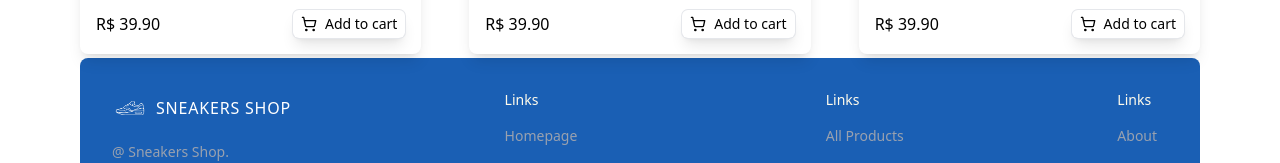
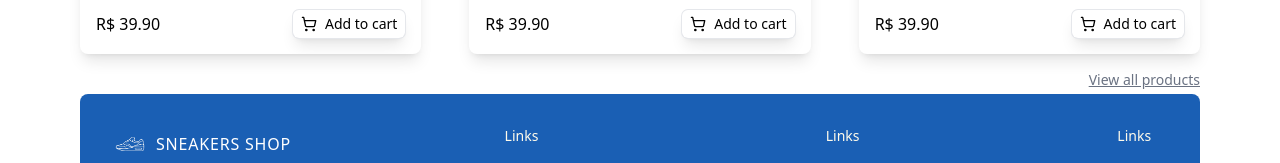
Before and after one commit to matheusrodrivi/Sneakers-e-commerce, a Next.js app: page / in a window 1280 px wide. Shown: the part 2022-2185 px from the top of the page. Built offline with nearby package versions, Linux system fonts and the light colour scheme.

Commit message:
Added: View all products feature

```diff
--- a/src/app/components/ProductList.tsx
+++ b/src/app/components/ProductList.tsx
@@ -3,6 +3,7 @@
 import { ProductsType } from "../types";
 import Categories from "./Categories";
 import ProductCard from "./ProductCard";
+import Link from "next/link";
 
 const products: ProductsType = [
   {
@@ -91,7 +92,7 @@ const products: ProductsType = [
   },
 ];
 
-const ProductList = () => {
+const ProductList = ({ category }: { category: string }) => {
   return (
     <div className="w-full">
       <Categories />
@@ -100,6 +101,12 @@ const ProductList = () => {
           <ProductCard key={product.id} product={product} />
         ))}
       </div>
+      <Link
+        href={category ? `/products/?category=${category}` : "/products"}
+        className="flex justify-end mt-4 underline text-sm text-gray-500"
+      >
+        View all products
+      </Link>
     </div>
   );
 };
--- a/src/app/page.tsx
+++ b/src/app/page.tsx
@@ -1,13 +1,19 @@
 import Image from "next/image";
 import ProductList from "./components/ProductList";
 
-const Homepage = () => {
+const Homepage = async ({
+  searchParams,
+}: {
+  searchParams: Promise<{ category: string }>;
+}) => {
+  const category = (await searchParams).category;
+
   return (
     <div className="">
       <div className="relative aspect-[3/1] mb-12 mt-4 rounded-md px-2 py-1">
         <Image src="/featured.png" alt="Featured Product" fill />
       </div>
-      <ProductList />
+      <ProductList category={category} />
     </div>
   );
 };
```
